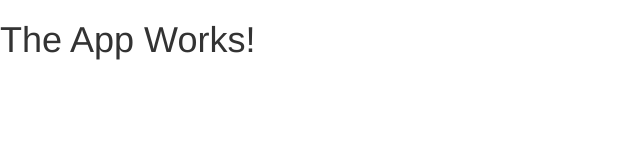
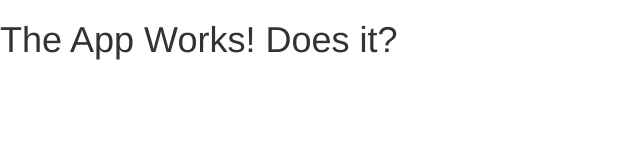
Before and after one commit to halhassen/newProject, a website: page views/index.html in a window 1280 px wide. Shown: the whole page, without its empty margins (0-640 px from the left). Drawn offline with nearby package versions, Linux system fonts and the light colour scheme.

Commit message:
Added html update v1

```diff
--- a/views/index.html
+++ b/views/index.html
@@ -8,7 +8,7 @@
 	<link rel="stylesheet" type="text/css" href="/css/site.css">
 </head>
 <body>
-	<h1>The App Works!</h1>
+	<h1>The App Works! Does it?</h1>
 	<script src="/javascript/app.js"></script>
 </body>
 </html>
```
